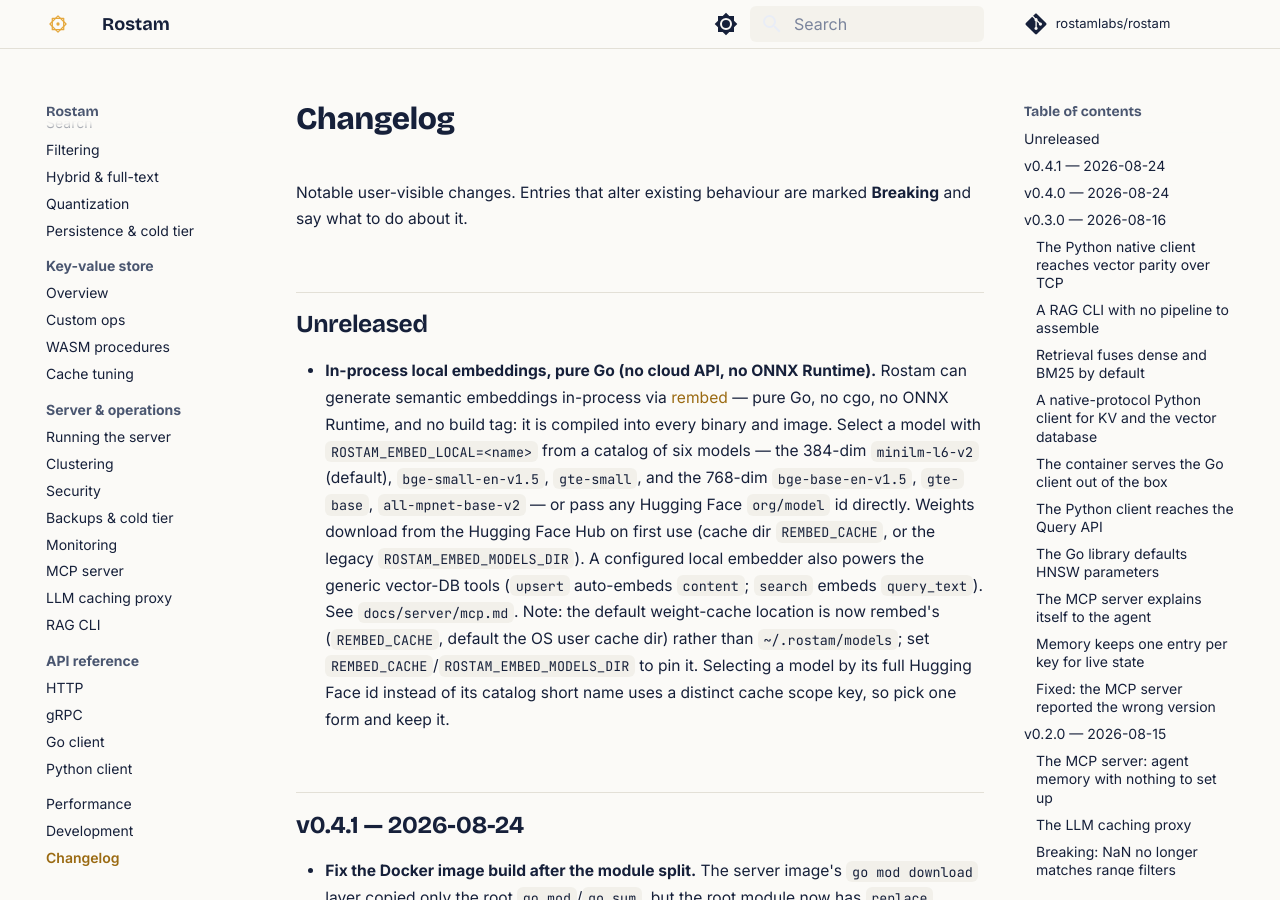
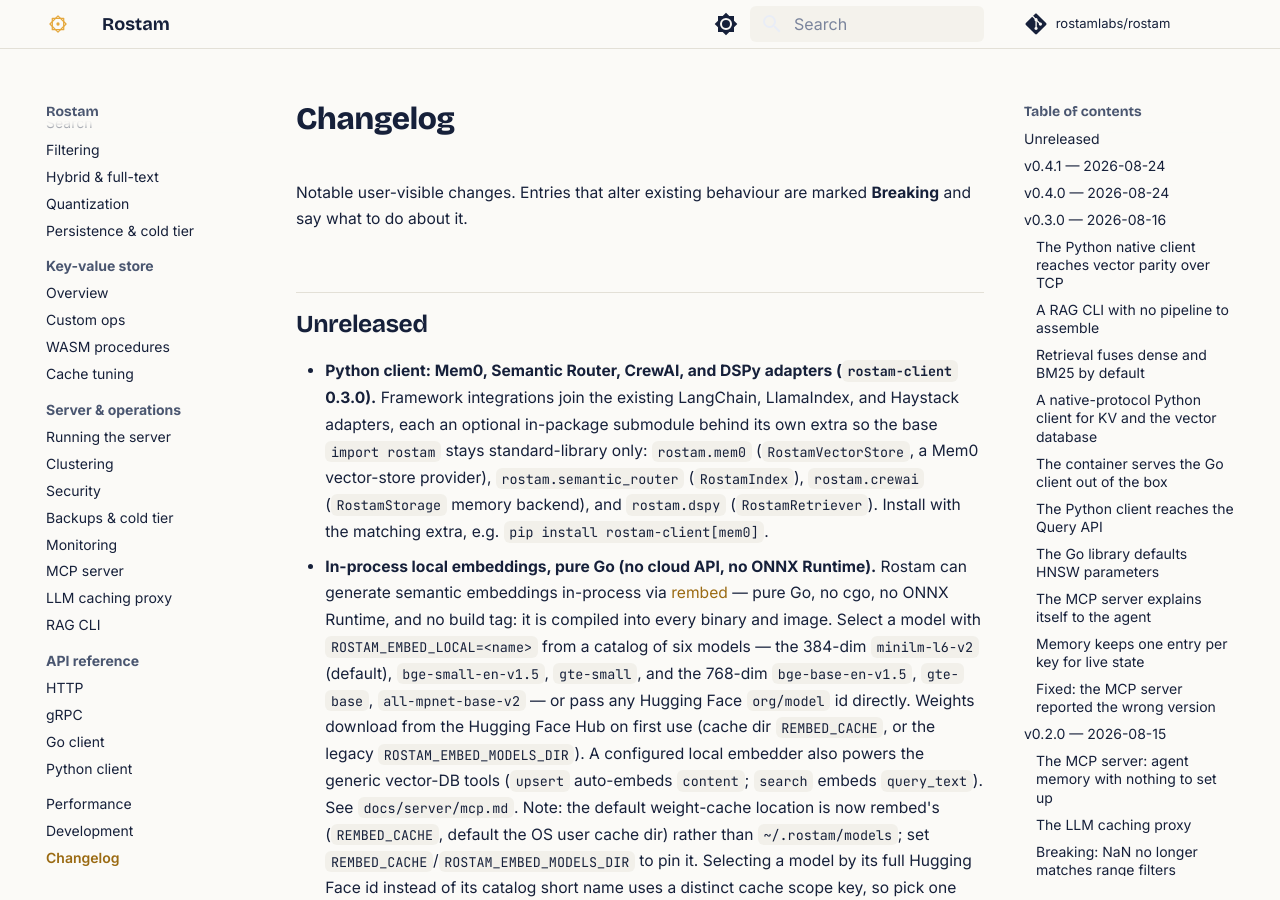
Before and after one commit to Keivan-S/rostam, an MkDocs documentation site: the page built from docs/changelog.md, in a window 1280 px wide and 900 px high. Built offline with MkDocs 1.6.1 and Material for MkDocs 9.7.7, drawn with Linux system fonts in a browser that asks for light colours; comment, search, counter and statistics services are not loaded.

Commit message:
release(python): bump rostam-client to 0.3.0 for the new adapters
Adds a changelog entry for the Mem0/Semantic Router/CrewAI/DSPy adapters
and bumps the version so py-v0.3.0 can be tagged after this merges to main
(0.2.0 is already published). No code change beyond the version + changelog.

```diff
--- a/docs/changelog.md
+++ b/docs/changelog.md
@@ -5,6 +5,14 @@
 
 ## Unreleased
 
+- **Python client: Mem0, Semantic Router, CrewAI, and DSPy adapters
+  (`rostam-client` 0.3.0).** Framework integrations join the existing LangChain,
+  LlamaIndex, and Haystack adapters, each an optional in-package submodule behind
+  its own extra so the base `import rostam` stays standard-library only:
+  `rostam.mem0` (`RostamVectorStore`, a Mem0 vector-store provider),
+  `rostam.semantic_router` (`RostamIndex`), `rostam.crewai` (`RostamStorage`
+  memory backend), and `rostam.dspy` (`RostamRetriever`). Install with the
+  matching extra, e.g. `pip install rostam-client[mem0]`.
 - **In-process local embeddings, pure Go (no cloud API, no ONNX Runtime).**
   Rostam can generate semantic embeddings in-process via
   [rembed](https://github.com/rostamlabs/rembed) — pure Go, no cgo, no ONNX
```
Also changed, not shown: 2 other files.
